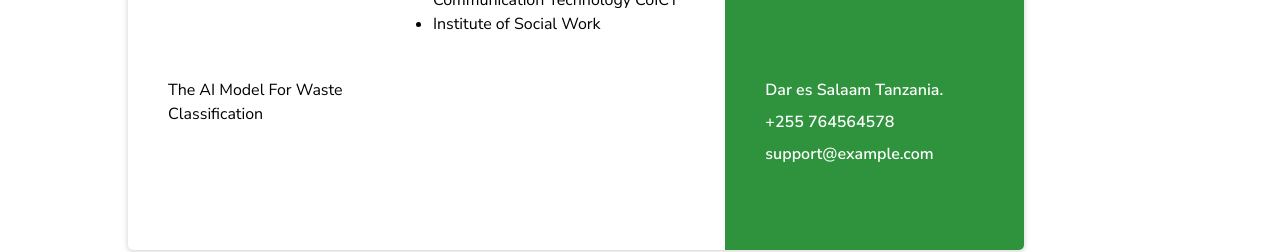
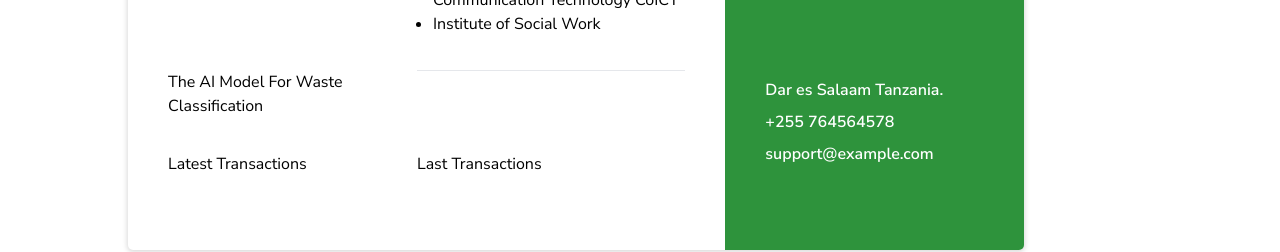
Before and after one commit to karimnyumba/WasteTech, a React (Create React App) app in the folder waste-tech-ui/: page / in a window 1280 px wide. Shown: the part 256-508 px from the top of the page. Built offline with nearby package versions, Linux system fonts and the light colour scheme.

Commit message:
Link to transactions

```diff
--- a/waste-tech-ui/src/components/contact-section/Form.jsx
+++ b/waste-tech-ui/src/components/contact-section/Form.jsx
@@ -35,6 +35,11 @@ const Form = () => (
         The AI Model For Waste Classification
       </h3>
     </a>
+    <hr />
+    <h1>Latest Transactions </h1>
+    <a href='https://goerli.etherscan.io/tx/0x6e8ca8b23d5c67fbbf9077e578d2f905cac66db3c66f77510aace7868340d5c5'>
+      Last Transactions
+    </a>
     {/* <Icon className="form-submit" icon={sendCircle} /> */}
 
     {/* <button className="form-submit" type="submit">
```
